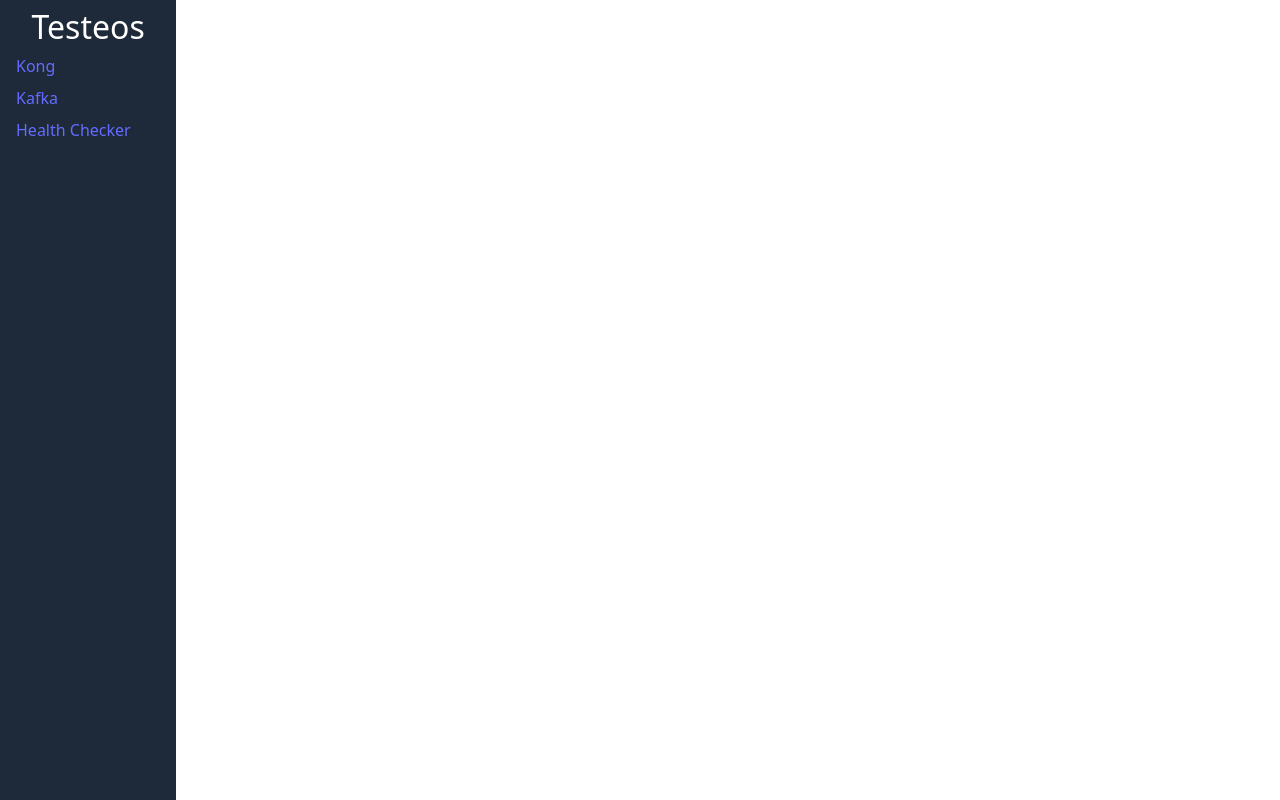
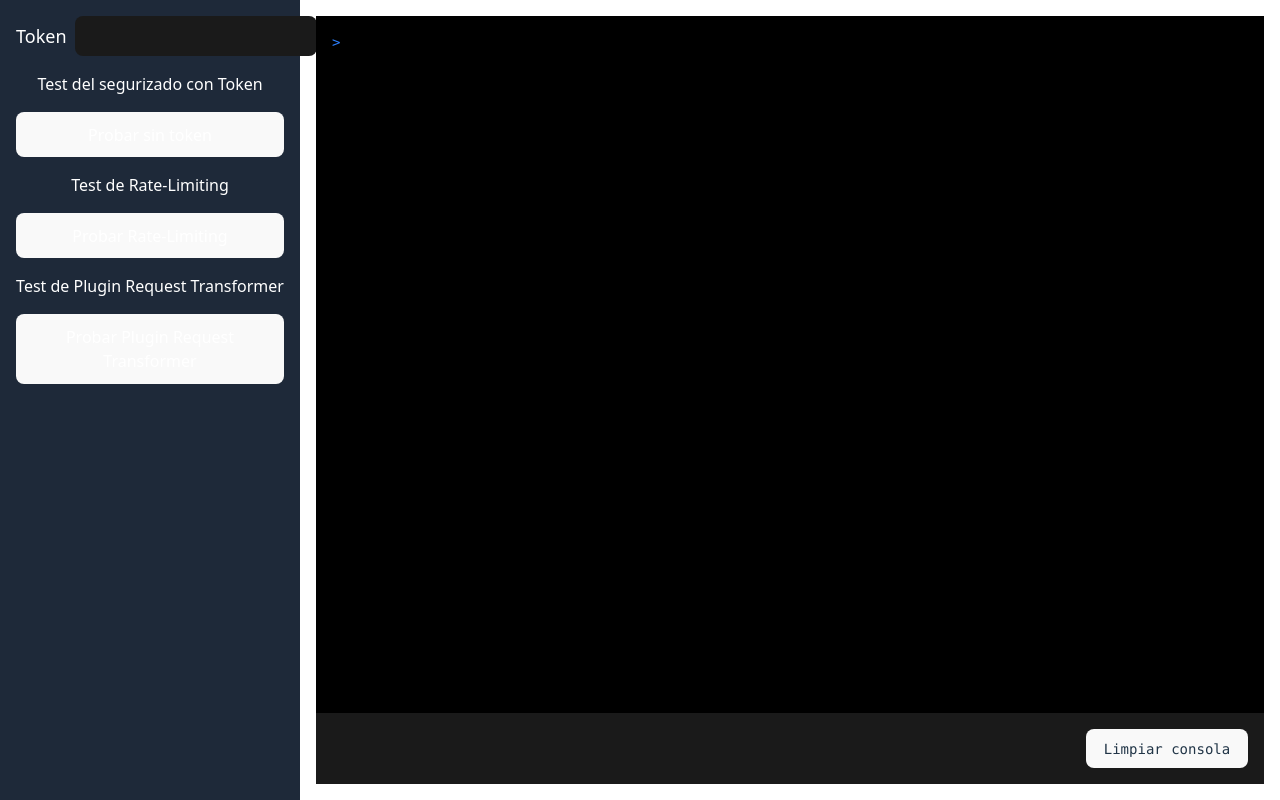
Before and after one commit to RMSebastian/HUA_Kong_Kafka_demo, a React (Vite) app: page / in a window 1280 px wide. Built offline with nearby package versions, Linux system fonts and the light colour scheme.

Commit message:
CHANGE: One page view

```diff
--- a/src/App.tsx
+++ b/src/App.tsx
@@ -1,19 +1,12 @@
 import "./App.css";
 import { BrowserRouter, Route, Routes } from "react-router-dom";
-import KongPage from "./page/KongPage";
-import NavBar from "./components/Layout/NavBar/NavBar";
-import KafkaPage from "./page/KafkaPage";
-import HealthCheckerPage from "./page/HealthCheckerPage";
+import LogPage from "./page/LogPage";
 
 function App() {
   return (
     <BrowserRouter>
       <Routes>
-        <Route path="" element={<NavBar />}>
-          <Route path="/kong" element={<KongPage />} />
-          <Route path="/kafka" element={<KafkaPage />} />
-          <Route path="/healthChecker" element={<HealthCheckerPage />} />
-        </Route>
+        <Route path="/" element={<LogPage />} />
       </Routes>
     </BrowserRouter>
   );
--- a/src/components/Tests/RateLimitTest.tsx
+++ b/src/components/Tests/RateLimitTest.tsx
@@ -34,7 +34,9 @@ const RateLimitTest = (props: RateLimitTestProps) => {
   return (
     <>
       <h3>Test de Rate-Limiting</h3>
-      <button onClick={handleRateLimit}>Probar Rate-Limiting</button>
+      <div className="flex flex-col gap-2 ">
+        <button onClick={handleRateLimit}>Probar Rate-Limiting</button>
+      </div>
     </>
   );
 };
--- a/src/components/Tests/RequestTransformerTest.tsx
+++ b/src/components/Tests/RequestTransformerTest.tsx
@@ -31,9 +31,11 @@ const RequestTransformerTest = (props: RequestTransformerTestProps) => {
   return (
     <>
       <h3>Test de Plugin Request Transformer</h3>
-      <button onClick={handleRequestTransformer}>
-        Probar Plugin Request Transformer
-      </button>
+      <div className="flex flex-col gap-2 ">
+        <button onClick={handleRequestTransformer}>
+          Probar Plugin Request Transformer
+        </button>
+      </div>
     </>
   );
 };
--- a/src/components/Tests/TokenTest.tsx
+++ b/src/components/Tests/TokenTest.tsx
@@ -81,7 +81,7 @@ const TokenTest = (props: TokenTestProps) => {
   return (
     <>
       <h3>Test del segurizado con Token</h3>
-      <div className="flex flex-row gap-2 ">
+      <div className="flex flex-col gap-2 ">
         <button onClick={handleSend} className="bg-gray-200 px-4 py-2 rounded">
           {`Probar ${token === "" ? "sin" : "con"} token`}
         </button>
--- a/src/page/HealthCheckerPage.tsx
+++ /dev/null
@@ -1,5 +0,0 @@
-const HealthCheckerPage = () => {
-  return <div>HealthChecker</div>;
-};
-
-export default HealthCheckerPage;
--- a/src/page/KafkaPage.tsx
+++ /dev/null
@@ -1,5 +0,0 @@
-const KafkaPage = () => {
-  return <div>Kafka</div>;
-};
-
-export default KafkaPage;
--- a/src/page/KongPage.tsx
+++ /dev/null
@@ -1,39 +0,0 @@
-import { useState } from "react";
-import Logger from "../components/Logger/Logger";
-import TokenTest from "../components/Tests/TokenTest";
-import RateLimitTest from "../components/Tests/RateLimitTest";
-import RequestTransformerTest from "../components/Tests/RequestTransformerTest";
-import { LogProps } from "../components/Logger/types";
-
-const KongPage = () => {
-  const [logs, setLogs] = useState<LogProps[]>([]);
-  const [token, setToken] = useState<string>("");
-  const log = (message: LogProps) => {
-    setLogs((prev) => [...prev, message]);
-  };
-
-  const clearLogs = () => {
-    setLogs([]);
-  };
-
-  return (
-    <div className="flex flex-col w-full gap-4 items-start">
-      <div className="flex flex-row gap-2 ">
-        <p className="text-lg self-center">Token</p>
-        <input
-          className="bg-[#1a1a1a] rounded-lg font-mono px-4 py-2"
-          type="text"
-          value={token}
-          onChange={(e) => setToken(e.target.value)}
-        ></input>
-      </div>
-
-      <TokenTest log={log} token={token} />
-      <RateLimitTest log={log} />
-      <RequestTransformerTest log={log} token={token} />
-      <Logger logs={logs} onClear={clearLogs} />
-    </div>
-  );
-};
-
-export default KongPage;
--- /dev/null
+++ b/src/page/LogPage.tsx
@@ -0,0 +1,49 @@
+import { useState } from "react";
+import Logger from "../components/Logger/Logger";
+import TokenTest from "../components/Tests/TokenTest";
+import RateLimitTest from "../components/Tests/RateLimitTest";
+import RequestTransformerTest from "../components/Tests/RequestTransformerTest";
+import { LogProps } from "../components/Logger/types";
+
+const LogPage = () => {
+  const [logs, setLogs] = useState<LogProps[]>([]);
+  const [token, setToken] = useState<string>("");
+  const log = (message: LogProps) => {
+    setLogs((prev) => [...prev, message]);
+  };
+
+  const clearLogs = () => {
+    setLogs([]);
+  };
+
+  return (
+    <div className="flex h-screen w-screen">
+      <div className="flex w-[300px] flex-col bg-gray-800 text-white text-center p-4 gap-4">
+        <div className="flex flex-row gap-2">
+          <p className="text-lg self-center">Token</p>
+          <input
+            className="bg-[#1a1a1a] rounded-lg font-mono px-4 py-2"
+            type="text"
+            value={token}
+            onChange={(e) => setToken(e.target.value)}
+          ></input>
+        </div>
+        {/* KONG TESTS*/}
+        <>
+          <TokenTest log={log} token={token} />
+          <RateLimitTest log={log} />
+          <RequestTransformerTest log={log} token={token} />
+        </>
+        {/* KAFKA TESTS*/}
+        <></>
+      </div>
+      <div className="flex h-full w-full p-4">
+        <div className="flex flex-col w-full gap-4 items-start">
+          <Logger logs={logs} onClear={clearLogs} />
+        </div>
+      </div>
+    </div>
+  );
+};
+
+export default LogPage;
```
